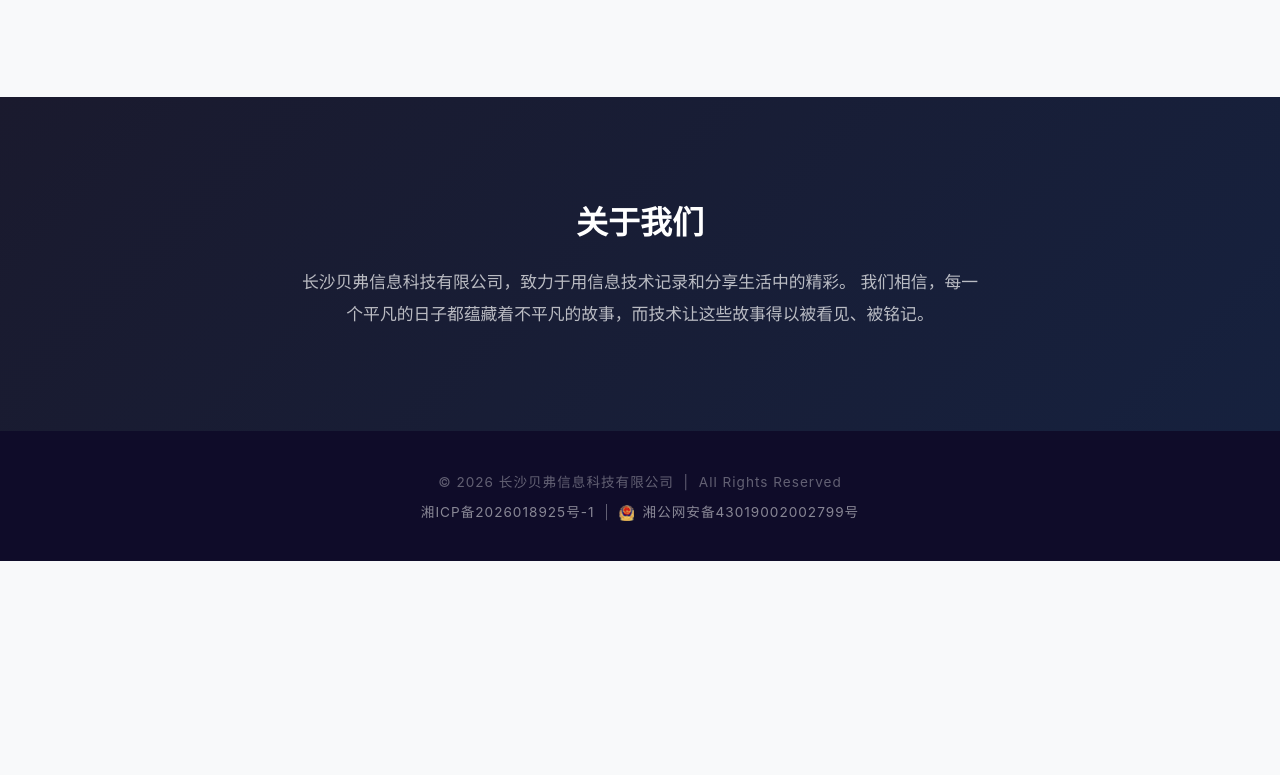
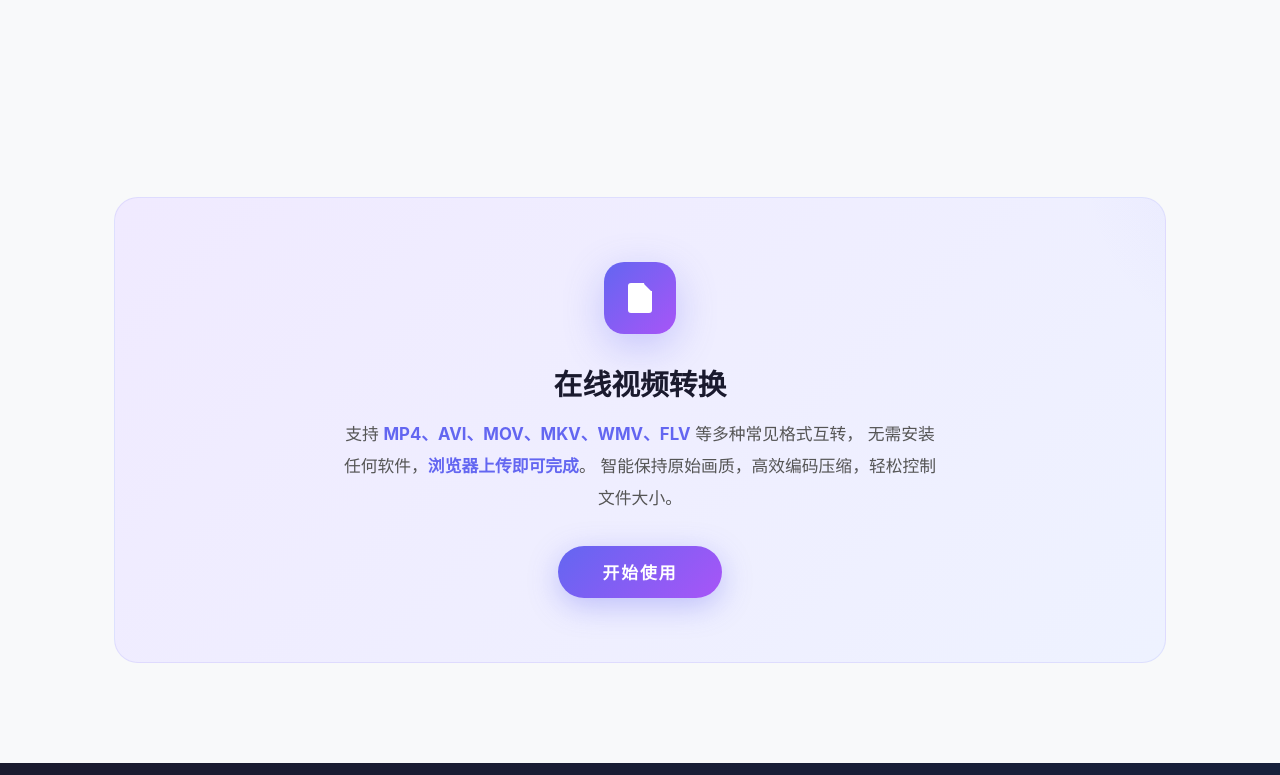
Before and after one commit to BeverSt0ne77/BeverWeb, a plain HTML site: page index/index.html in a window 1280 px wide. Shown: the part 1305-2080 px from the top of the page. Before the commit the page ends 1866 px from the top, so only its background shows below. Drawn offline with Linux system fonts and the light colour scheme.

Commit message:
在线视频格式转换功能

```diff
--- a/index/index.html
+++ b/index/index.html
@@ -206,6 +206,97 @@
             line-height: 1.7;
         }
 
+        /* Product Section */
+        .product {
+            padding: 100px 24px;
+            max-width: 1100px;
+            margin: 0 auto;
+            text-align: center;
+        }
+
+        .product-card {
+            background: linear-gradient(135deg, #f0eaff 0%, #eef2ff 100%);
+            border-radius: 24px;
+            padding: 64px 48px;
+            border: 1px solid rgba(99, 102, 241, 0.12);
+            position: relative;
+            overflow: hidden;
+        }
+
+        .product-card::before {
+            content: '';
+            position: absolute;
+            top: -50%;
+            right: -30%;
+            width: 400px;
+            height: 400px;
+            border-radius: 50%;
+            background: radial-gradient(circle, rgba(99, 102, 241, 0.06) 0%, transparent 70%);
+            pointer-events: none;
+        }
+
+        .product-icon {
+            width: 72px;
+            height: 72px;
+            margin: 0 auto 28px;
+            border-radius: 20px;
+            background: linear-gradient(135deg, #6366f1, #a855f7);
+            display: flex;
+            align-items: center;
+            justify-content: center;
+            box-shadow: 0 12px 40px rgba(99, 102, 241, 0.3);
+        }
+
+        .product-icon svg {
+            width: 36px;
+            height: 36px;
+            fill: white;
+        }
+
+        .product-card h2 {
+            font-size: 1.8rem;
+            font-weight: 700;
+            color: #1a1a2e;
+            margin-bottom: 16px;
+        }
+
+        .product-desc {
+            max-width: 600px;
+            margin: 0 auto 32px;
+            font-size: 1.05rem;
+            line-height: 1.9;
+            color: #555;
+        }
+
+        .product-desc strong {
+            color: #6366f1;
+        }
+
+        .product-btn {
+            display: inline-block;
+            padding: 14px 44px;
+            border: none;
+            border-radius: 50px;
+            background: linear-gradient(135deg, #6366f1, #a855f7);
+            color: #fff;
+            font-size: 1.05rem;
+            font-weight: 600;
+            letter-spacing: 2px;
+            cursor: pointer;
+            text-decoration: none;
+            transition: transform 0.3s ease, box-shadow 0.3s ease;
+            box-shadow: 0 8px 30px rgba(99, 102, 241, 0.35);
+        }
+
+        .product-btn:hover {
+            transform: translateY(-3px);
+            box-shadow: 0 12px 40px rgba(99, 102, 241, 0.5);
+        }
+
+        .product-btn:active {
+            transform: translateY(0);
+        }
+
         /* About Section */
         .about {
             padding: 100px 24px;
@@ -300,6 +391,26 @@
         </div>
     </section>
 
+    <!-- Product -->
+    <section class="product">
+        <div class="product-card">
+            <div class="product-icon">
+                <svg viewBox="0 0 24 24" xmlns="http://www.w3.org/2000/svg">
+                    <path d="M14 2H6a2 2 0 0 0-2 2v16a2 2 0 0 0 2 2h12a2 2 0 0 0 2-2V8l-6-6z"/>
+                    <path d="M14 2v6h6" fill="none" stroke="#fff" stroke-width="1.5"/>
+                    <path d="M9 15l2 2 4-4" fill="none" stroke="#fff" stroke-width="2" stroke-linecap="round" stroke-linejoin="round"/>
+                </svg>
+            </div>
+            <h2>在线视频转换</h2>
+            <p class="product-desc">
+                支持 <strong>MP4、AVI、MOV、MKV、WMV、FLV</strong> 等多种常见格式互转，
+                无需安装任何软件，<strong>浏览器上传即可完成</strong>。
+                智能保持原始画质，高效编码压缩，轻松控制文件大小。
+            </p>
+            <a href="/bconvert" class="product-btn">开始使用</a>
+        </div>
+    </section>
+
     <!-- About -->
     <section class="about">
         <h2>关于我们</h2>
```
Also changed, not shown: 1 other file.
